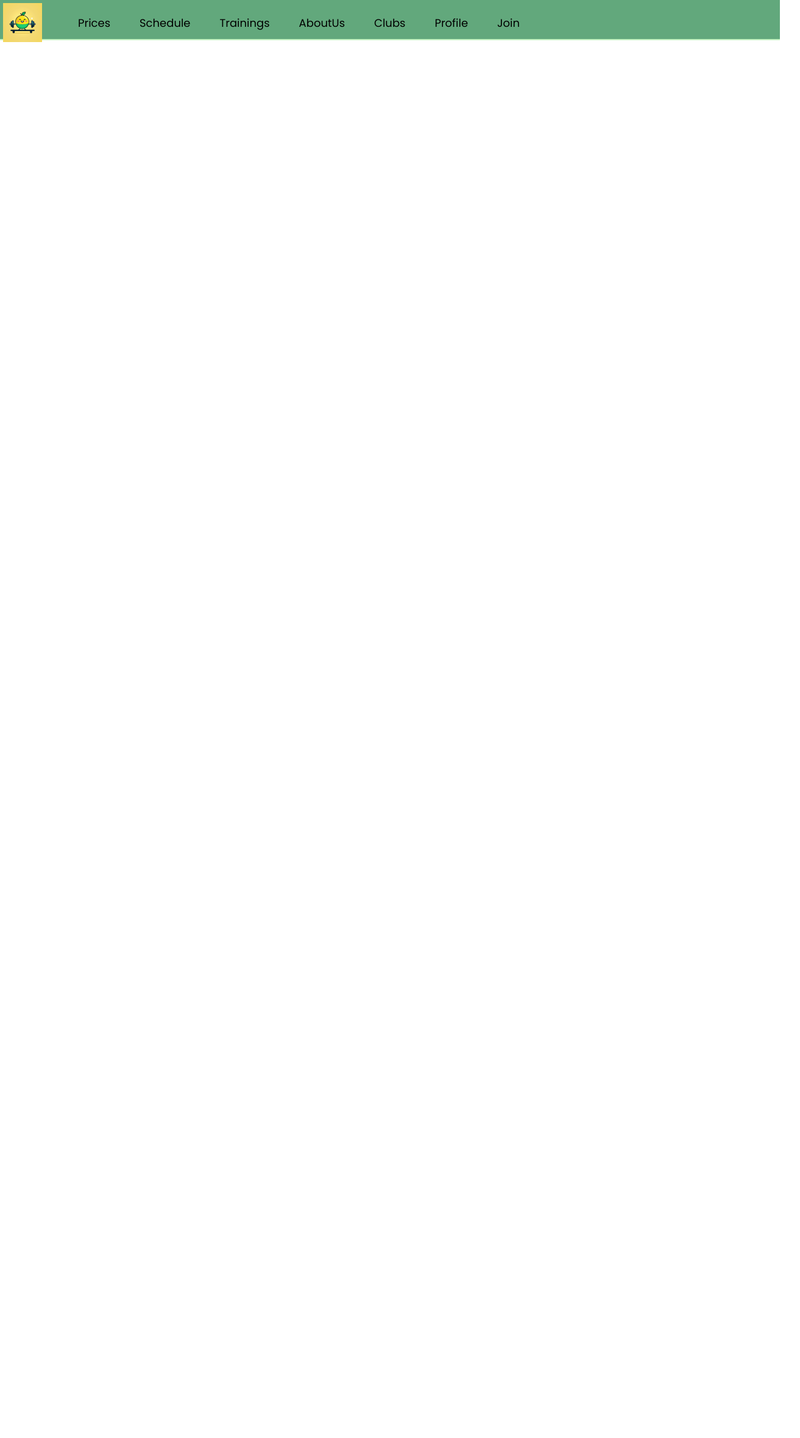
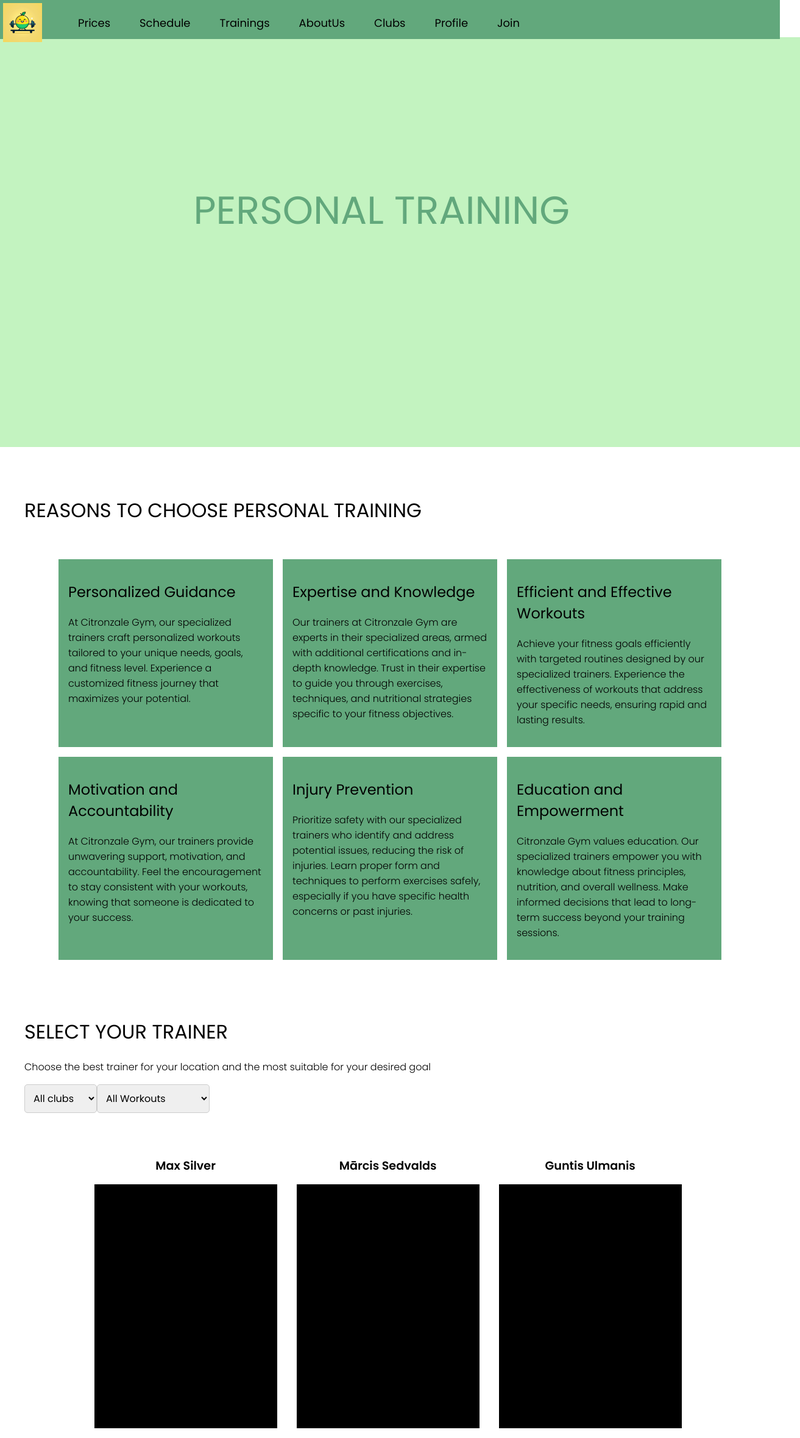
Before and after one commit to 21DP2MLejn/CitronZaleGYM, a Vue app in the folder frontend/CitronZale/: page /personal-trainings in a window 1280 px wide. Shown: the whole page at 61% size, 1313 px wide, since content can reach past the window. Before the commit the page ends 800 px from the top, so only its background shows below. Built offline with nearby package versions, Linux system fonts and the light colour scheme.

Commit message:
personal training update

```diff
--- a/frontend/CitronZale/src/views/PersonalTrainings.vue
+++ b/frontend/CitronZale/src/views/PersonalTrainings.vue
@@ -1,8 +1,94 @@
 <template>
 <main>
     <NavBar/>
-    <div>
-        personal
+    <div class="top">
+      <h1>PERSONAL TRAINING</h1>
+    </div>
+    <div class="reasons-section-title">
+        <h1>REASONS TO CHOOSE PERSONAL TRAINING</h1>
+    </div>
+    <div class="flex-container">
+        <div class="reasons-to-choose-personal-training">
+            <div id="personalization" class="reasons-card">
+                <h2>Personalized Guidance</h2>
+                <p>At Citronzale Gym, our specialized trainers craft personalized workouts tailored to your unique needs, goals, and fitness level.
+                    Experience a customized fitness journey that maximizes your potential.
+                    </p>
+            </div>
+            <div id="expertise" class="reasons-card">
+                <h2>Expertise and Knowledge</h2>
+                <p>Our trainers at Citronzale Gym are experts in their specialized areas, armed with additional certifications and in-depth knowledge.
+                    Trust in their expertise to guide you through exercises, techniques, and nutritional strategies specific to your fitness objectives.
+                </p>
+            </div>
+            <div id="efficiency" class="reasons-card">
+                <h2>Efficient and Effective Workouts</h2>
+                <p>Achieve your fitness goals efficiently with targeted routines designed by our specialized trainers.
+                    Experience the effectiveness of workouts that address your specific needs, ensuring rapid and lasting results.
+                </p>
+            </div>
+            <div id="motivation" class="reasons-card">
+                <h2>Motivation and Accountability</h2>
+                <p>At Citronzale Gym, our trainers provide unwavering support, motivation, and accountability.
+                    Feel the encouragement to stay consistent with your workouts, knowing that someone is dedicated to your success.
+                </p>
+            </div>
+            <div id="injuries" class="reasons-card">
+                <h2>Injury Prevention</h2>
+                <p>Prioritize safety with our specialized trainers who identify and address potential issues, reducing the risk of injuries.
+                    Learn proper form and techniques to perform exercises safely, especially if you have specific health concerns or past injuries.
+                </p>
+
+            </div>
+            <div id="educational" class="reasons-card">
+                <h2>Education and Empowerment</h2>
+                <p>Citronzale Gym values education. Our specialized trainers empower you with knowledge about fitness principles, nutrition, and overall wellness.
+                    Make informed decisions that lead to long-term success beyond your training sessions.
+                </p>
+            </div>
+        </div>
+    </div>
+    <div class="section-container">
+        <div class="select-trainer-section-title">
+            <h1>SELECT YOUR TRAINER</h1>
+            <p>Choose the best trainer for your location and the most suitable for your desired goal</p>
+        </div>
+        <div class="select-trainer">
+            <select v-model="selectedLocation" name="gym-location" id="locations">
+              <option value="allclubs">All clubs</option>
+              <option value="teika">Teika</option>
+              <option value="ogre">Ogre</option>
+              <option value="bolderaja">Bolderaja</option>
+          </select>
+            <select v-model="selectedWorkoutCategory" name="workoutcategory" id="workout">
+              <option value="allworkouts">All Workouts</option>
+              <option value="yoga">Yoga</option>
+              <option value="kickboxing">Kick Boxing</option>
+              <option value="pilates">Pilates</option>
+              <option value="core">Core Training</option>
+              <option value="zumba">Zumba</option>
+              <option value="stretchbalance">Stretch & Balance</option>
+              <option value="powerlifting">Power Lifting</option>
+              <option value="indoorcycling">Indoor Cycling</option>
+              <option value="circuittraining">Circuit Training</option>
+          </select>
+        </div>
+    </div>
+    <div class="trainers-container">
+        <div class="trainer-container">
+            <label for="teikapersonaltrianer" v-show="selectedLocation === 'teika' || selectedLocation === 'allclubs'">Max Silver</label>
+            <div id="teikapersonaltrianer" class="card" v-show="selectedLocation === 'teika' || selectedLocation === 'allclubs'"></div>
+        </div>
+
+        <div class="trainer-container">
+            <label for="ogrepersonaltrainer" v-show="selectedLocation === 'ogre' || selectedLocation === 'allclubs'">Mārcis Sedvalds</label>
+            <div id="ogrepersonaltrainer" class="card" v-show="selectedLocation === 'ogre' || selectedLocation === 'allclubs'"></div>
+        </div>
+
+        <div class="trainer-container">
+            <label for="bolderajapersonaltrainer" v-show="selectedLocation === 'bolderaja' || selectedLocation === 'allclubs'">Guntis Ulmanis</label>
+            <div id="bolderajapersonaltrainer" class="card" v-show="selectedLocation === 'bolderaja' || selectedLocation === 'allclubs'"></div>
+        </div>
     </div>
 </main>
 </template>
@@ -13,11 +99,149 @@
 export default {
     components:{
         NavBar,
-    }
+    },
+    data() {
+        return {
+            selectedWorkoutCategory: 'allworkouts',
+            selectedLocation: 'allclubs',
+            teika: 'teika',
+            ogre:'ogre',
+            bolderaja: 'bolderaja'
+        }
+    },
+    methods: {
+      updateTrainers() {
+        console.log('Location:', this.selectedLocation);
+        console.log('Training Type:', this.selectedTrainingType);
 
-}
+        this.fetchAndUpdateTrainers();
+      },
+      fetchAndUpdateTrainers() {
+        console.log('Fetching and updating trainers...');
+      },
+    },
+    watch: {
+        selectedLocation: {
+            handler: 'updateTrainers',
+            immediate: true,
+        },
+        selectedTrainingType: 'updateTrainers',
+    },
+};
 </script>
 
 <style scoped>
 
+.trainer-container {
+  display: flex;
+  flex-direction: column;
+  align-items: center;
+}
+.select-trainer, .select-trainer-section-title{
+    position: relative;
+    top: 4rem;
+    left: 2rem;
+}
+.top {
+    width: 102%;
+    height: 40rem;
+    background-color: var(--TeaGreen);
+    position: relative;
+    left: -1rem;
+    top: 3.3rem;
+    padding: 1rem;
+    display: flex;
+    align-content: center;
+    justify-content: center;
+  }
+
+  .top h1 {
+    font-weight: var(--font--very-bold);
+    font-size: 5vw;
+    color: var(--ShinyShamrock);
+    position: absolute;
+    top: 50%;
+    left: 48%;
+    transform: translate(-50%, -50%);
+    text-align: center;
+    z-index: 100;
+    display: flex;
+    justify-content: center;
+    align-items: center;
+    top: 15rem;
+    text-align: center;
+  }
+
+  .trainers-container{
+    position: relative;
+    top: 3rem;
+    display: flex;
+    align-content: center;
+    justify-content: center;
+    flex-wrap: wrap;
+    flex-flow: row;
+    width: 102%;
+    height: 102%;
+    padding-top: 5rem;
+    left: -1rem;
+  }
+
+  .trainers-container label {
+    font-size: 1.2em;
+    font-weight: var(--font-bold);
+    display: block;
+    margin-top: 0.5rem;
+  }
+
+
+  .card{
+    width: 18.75rem;
+    height: 25rem;
+    background-color: black;
+    margin: 1rem;
+    transition: 0.5s;
+    z-index: 1;
+    display: block;
+  }
+
+  .reasons-card{
+    width: 20rem;
+    height: auto;
+    background-color: var(--ShinyShamrock);
+    padding: 1rem;
+    position: relative;
+    margin: 0.5rem;
+  }
+
+  .reasons-to-choose-personal-training{
+    display: flex;
+    align-content: center;
+    justify-content: center;
+    flex-flow: row;
+    flex-wrap: wrap;
+    width: 90rem;
+  }
+
+  .flex-container{
+    display: flex;
+    align-content: center;
+    justify-content: center;
+    position: relative;
+    margin-top: 10rem;
+  }
+
+  .reasons-section-title{
+    position: relative;
+    top: 7rem;
+    left: 2rem;
+  }
+
+.card:hover{
+    transform: scale(1.1);
+    border-color: var(--ShinyShamrock);
+    box-shadow: 0 0 8px rgba(76, 175, 80, 0.5);
+    outline: none;
+}
+
+
 </style>
```
